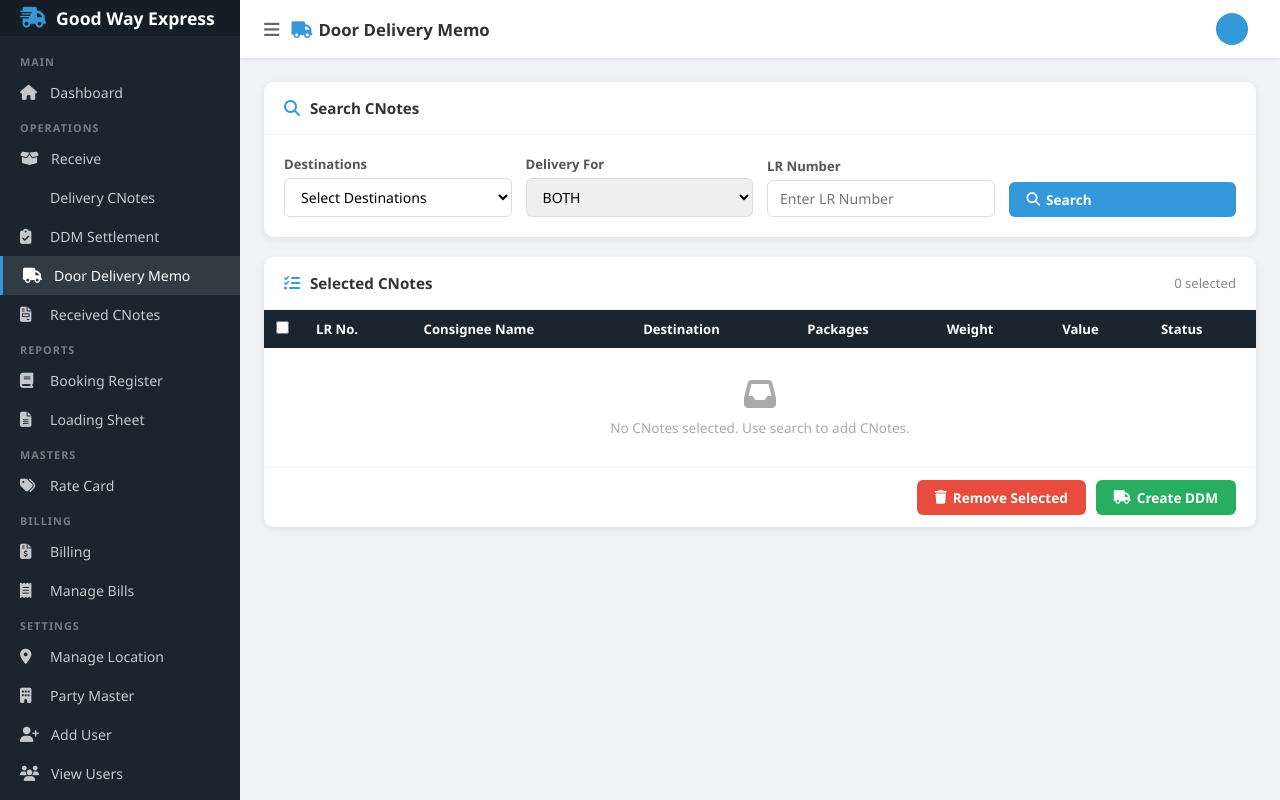
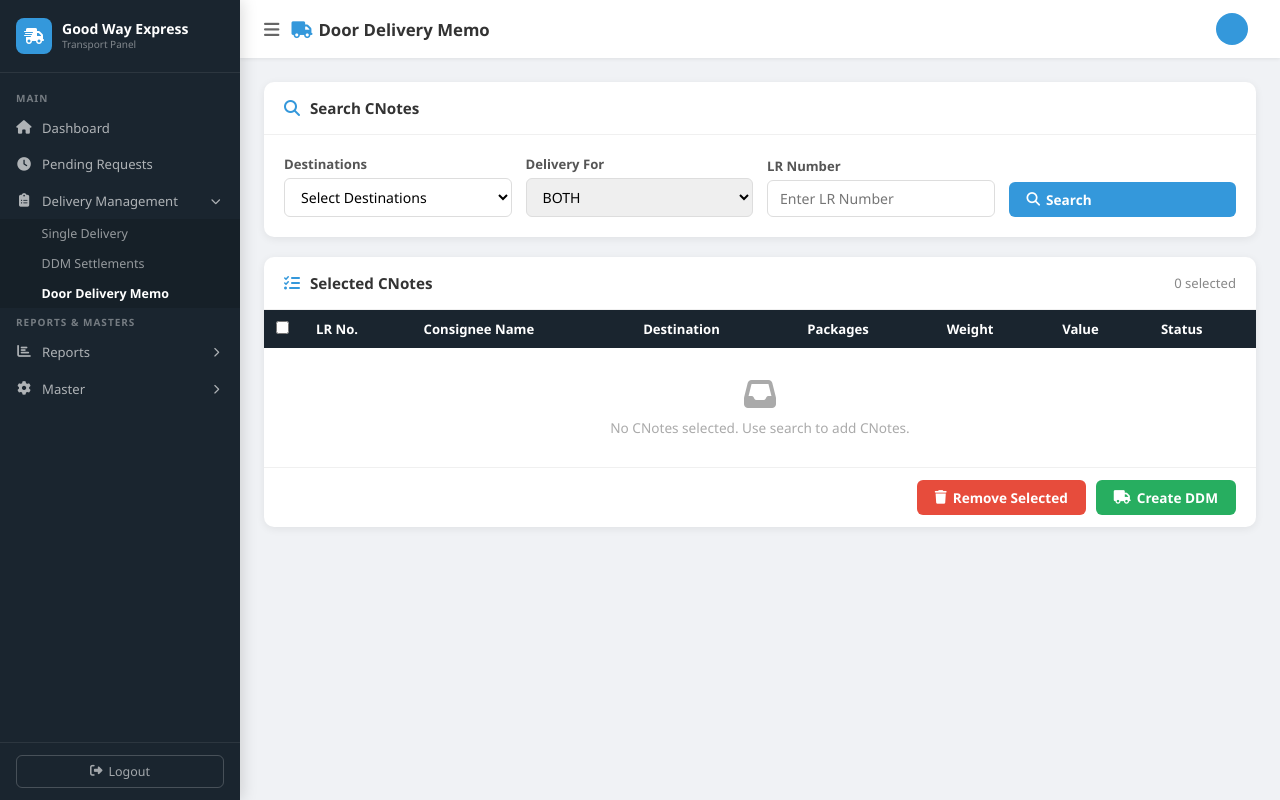
Before and after one commit to atul0786/logistics_project, a Django app: template transporter_app/templates/transporter/ddm.html in a window 1280 px wide. Run offline with Django 5.2, Linux system fonts and the light colour scheme; the template is opened without the code that fills it, so the values that code supplies are empty.

Commit message:
Update ddm.html

```diff
--- a/transporter_app/templates/transporter/ddm.html
+++ b/transporter_app/templates/transporter/ddm.html
@@ -20,40 +20,31 @@
 * { margin: 0; padding: 0; box-sizing: border-box; font-family: 'Segoe UI', Tahoma, Geneva, Verdana, sans-serif; }
 
 /* ===== SIDEBAR ===== */
-.sidebar {
-    position: fixed; top: 0; left: 0; height: 100vh; width: var(--sidebar-width);
-    background: var(--sidebar); z-index: 1000; overflow-y: auto; transition: width .3s;
-    display: flex; flex-direction: column;
-}
-.sidebar-brand {
-    padding: 18px 20px; background: rgba(0,0,0,.2);
-    display: flex; align-items: center; gap: 10px;
-    font-size: 1.1rem; font-weight: 700; color: #fff; white-space: nowrap; overflow: hidden;
-}
-.sidebar-brand i { color: var(--primary-light); font-size: 1.3rem; min-width: 22px; }
-.sidebar-nav { flex: 1; padding: 10px 0; }
-.nav-section { padding: 8px 20px 4px; font-size: .68rem; font-weight: 600; color: rgba(255,255,255,.4); text-transform: uppercase; letter-spacing: 1px; }
-.nav-item { position: relative; }
-.nav-link {
-    display: flex; align-items: center; gap: 12px; padding: 10px 20px;
-    color: rgba(255,255,255,.75); text-decoration: none; font-size: .88rem;
-    transition: all .2s; white-space: nowrap; overflow: hidden;
-}
-.nav-link:hover, .nav-link.active { background: rgba(255,255,255,.1); color: #fff; }
-.nav-link.active { border-left: 3px solid var(--primary-light); }
-.nav-link i { min-width: 18px; font-size: .95rem; }
-.nav-toggle { margin-left: auto; font-size: .7rem; transition: transform .3s; }
-.sub-menu { display: none; background: rgba(0,0,0,.15); }
-.sub-menu .nav-link { padding-left: 52px; font-size: .84rem; }
-.sub-menu.open { display: block; }
+/* SIDEBAR */
+        .sidebar{width:240px;background:var(--primary);color:white;height:100vh;position:fixed;left:0;top:0;display:flex;flex-direction:column;z-index:1000;box-shadow:2px 0 15px rgba(0,0,0,.15);transition:width .3s;overflow-y:auto;}
+        .logo-section{padding:18px 16px;border-bottom:1px solid rgba(255,255,255,.08);}
+        .logo{display:flex;align-items:center;gap:10px;}
+        .logo-icon{width:36px;height:36px;background:var(--primary-light);border-radius:8px;display:flex;align-items:center;justify-content:center;font-size:16px;flex-shrink:0;}
+        .logo-text{font-size:14px;font-weight:700;line-height:1.2;} .logo-sub{font-size:10px;color:rgba(255,255,255,.45);}
+        .nav-section{padding:12px 0;flex:1;}
+        .nav-title{padding:6px 16px 4px;font-size:10px;color:rgba(255,255,255,.4);text-transform:uppercase;letter-spacing:1px;font-weight:600;}
+        .nav-menu{list-style:none;} .nav-item{margin:1px 0;}
+        .nav-link{display:flex;align-items:center;gap:10px;padding:.55rem 1rem;color:rgba(255,255,255,.65);text-decoration:none;font-size:.82rem;transition:all .2s;}
+        .nav-link:hover{color:white;background:rgba(255,255,255,.07);}
+        .nav-link i{width:16px;text-align:center;font-size:.85rem;}
+        .sub-menu{list-style:none;background:rgba(0,0,0,.15);}
+        .sub-menu a{display:block;padding:.4rem 1rem .4rem 2.6rem;font-size:.78rem;color:rgba(255,255,255,.55);text-decoration:none;transition:color .2s;}
+        .sub-menu a:hover,.sub-menu a.active-sub{color:white;font-weight:600;}
+        .sidebar-footer{padding:12px 16px;border-top:1px solid rgba(255,255,255,.08);}
+        .logout-btn{width:100%;background:none;border:1px solid rgba(255,255,255,.2);color:rgba(255,255,255,.6);padding:.45rem;border-radius:6px;cursor:pointer;font-size:.78rem;transition:all .2s;display:flex;align-items:center;justify-content:center;gap:6px;}
+        .logout-btn:hover{background:rgba(231,76,60,.2);color:#e74c3c;border-color:#e74c3c;}
 
 /* ===== TOPBAR ===== */
 .topbar {
-    position: fixed; top: 0; left: var(--sidebar-width); right: 0;
+    position: fixed; top: 0; left: 240px; right: 0;
     height: var(--topbar-height); background: #fff; z-index: 999;
     display: flex; align-items: center; justify-content: space-between;
     padding: 0 24px; box-shadow: 0 1px 4px rgba(0,0,0,.08);
-    transition: left .3s;
 }
 .topbar-title { font-size: 1.05rem; font-weight: 600; color: #333; }
 .topbar-right { display: flex; align-items: center; gap: 14px; }
@@ -62,11 +53,10 @@
 
 /* ===== MAIN CONTENT ===== */
 .main-content {
-    margin-left: var(--sidebar-width);
+    margin-left: 240px;
     padding-top: var(--topbar-height);
     min-height: 100vh;
     background: #f0f2f5;
-    transition: margin-left .3s;
 }
 .content-area { padding: 24px; }
 
@@ -208,9 +198,9 @@ tr:last-child td { border-bottom: none; }
 
 .error-msg { color: var(--secondary); font-size: .78rem; margin-top: 3px; }
 
-@media (max-width: 768px) {
+@media (max-width: 900px) {
     .sidebar { width: 0; overflow: hidden; }
-    .sidebar.open { width: var(--sidebar-width); }
+    .sidebar.open { width: 240px; }
     .topbar { left: 0; }
     .main-content { margin-left: 0; }
 }
@@ -218,104 +208,80 @@ tr:last-child td { border-bottom: none; }
 </head>
 <body>
 
-<!-- Sidebar (unchanged) -->
-<aside class="sidebar" id="sidebar">
-    <div class="sidebar-brand">
-        <i class="fas fa-truck-fast"></i>
-        <span>Good Way Express</span>
+<!-- ═══ SIDEBAR ═══ -->
+<div class="sidebar" id="sidebar">
+    <div class="logo-section">
+        <div class="logo">
+            <div class="logo-icon"><i class="fas fa-shipping-fast"></i></div>
+            <div>
+                <div class="logo-text">Good Way Express</div>
+                <div class="logo-sub">Transport Panel</div>
+            </div>
+        </div>
     </div>
-    <nav class="sidebar-nav">
-        <div class="nav-section">Main</div>
-        <div class="nav-item">
-            <a href="{% url 'transporter:home' %}" class="nav-link">
-                <i class="fas fa-home"></i><span>Dashboard</span>
-            </a>
-        </div>
-        <div class="nav-section">Operations</div>
-        <div class="nav-item">
-            <a href="{% url 'transporter:receive' %}" class="nav-link">
-                <i class="fas fa-box-open"></i><span>Receive</span>
-            </a>
-        </div>
-        <div class="nav-item">
-            <a href="{% url 'transporter:delivery_cnotes' %}" class="nav-link">
-                <i class="fas fa-hand-holding-box"></i><span>Delivery CNotes</span>
-            </a>
-        </div>
-        <div class="nav-item">
-            <a href="{% url 'transporter:ddm_settlement' %}" class="nav-link">
-                <i class="fas fa-clipboard-check"></i><span>DDM Settlement</span>
-            </a>
-        </div>
-        <div class="nav-item">
-            <a href="#" class="nav-link active">
-                <i class="fas fa-truck"></i><span>Door Delivery Memo</span>
-            </a>
-        </div>
-        <div class="nav-item">
-            <a href="{% url 'transporter:received_cnote' %}" class="nav-link">
-                <i class="fas fa-file-invoice"></i><span>Received CNotes</span>
-            </a>
-        </div>
-        <div class="nav-section">Reports</div>
-        <div class="nav-item">
-            <a href="{% url 'transporter:all_booking_register' %}" class="nav-link">
-                <i class="fas fa-book"></i><span>Booking Register</span>
-            </a>
-        </div>
-        <div class="nav-item">
-            <a href="{% url 'transporter:loading_sheet_report' %}" class="nav-link">
-                <i class="fas fa-file-alt"></i><span>Loading Sheet</span>
-            </a>
-        </div>
-        <div class="nav-section">Masters</div>
-        <div class="nav-item">
-            <a href="{% url 'transporter:rate_card_master' %}" class="nav-link">
-                <i class="fas fa-tags"></i><span>Rate Card</span>
-            </a>
-        </div>
-        <div class="nav-section">Billing</div>
-        <div class="nav-item">
-            <a href="{% url 'transporter:billing' %}" class="nav-link">
-                <i class="fas fa-file-invoice-dollar"></i><span>Billing</span>
-            </a>
-        </div>
-        <div class="nav-item">
-            <a href="{% url 'transporter:bill_manage' %}" class="nav-link">
-                <i class="fas fa-receipt"></i><span>Manage Bills</span>
-            </a>
-        </div>
-        <div class="nav-section">Settings</div>
-        <div class="nav-item">
-            <a href="{% url 'transporter:manage_location' %}" class="nav-link">
-                <i class="fas fa-map-marker-alt"></i><span>Manage Location</span>
-            </a>
-        </div>
-        <div class="nav-item">
-            <a href="{% url 'transporter:party_master' %}" class="nav-link">
-                <i class="fas fa-building"></i><span>Party Master</span>
-            </a>
-        </div>
-        <div class="nav-item">
-            <a href="{% url 'transporter:add_user' %}" class="nav-link">
-                <i class="fas fa-user-plus"></i><span>Add User</span>
-            </a>
-        </div>
-        <div class="nav-item">
-            <a href="{% url 'transporter:view_users' %}" class="nav-link">
-                <i class="fas fa-users"></i><span>View Users</span>
-            </a>
-        </div>
-    </nav>
-    <div style="padding:16px 20px; border-top:1px solid rgba(255,255,255,.08);">
+    <div class="nav-section">
+        <div class="nav-title">Main</div>
+        <ul class="nav-menu">
+            <li class="nav-item">
+                <a href="{% url 'transporter:home' %}" class="nav-link">
+                    <i class="fas fa-home"></i><span>Dashboard</span>
+                </a>
+            </li>
+            <li class="nav-item">
+                <a href="{% url 'transporter:receive' %}" class="nav-link">
+                    <i class="fas fa-clock"></i><span>Pending Requests</span>
+                </a>
+            </li>
+            <li class="nav-item">
+                <a href="#" class="nav-link" onclick="toggleSub('sub-del',this);return false;">
+                    <i class="fas fa-clipboard-list"></i><span>Delivery Management</span>
+                    <i class="fas fa-chevron-right" id="arr-del" style="margin-left:auto;font-size:10px;transition:transform .2s;transform:rotate(90deg);"></i>
+                </a>
+                <ul class="sub-menu" id="sub-del" style="display:block;">
+                    <li><a href="{% url 'transporter:delivery_cnotes' %}">Single Delivery</a></li>
+                    <li><a href="{% url 'transporter:ddm_settlement' %}">DDM Settlements</a></li>
+                    <li><a href="{% url 'transporter:ddm' %}" class="active-sub">Door Delivery Memo</a></li>
+                </ul>
+            </li>
+        </ul>
+        <div class="nav-title">Reports &amp; Masters</div>
+        <ul class="nav-menu">
+            <li class="nav-item">
+                <a href="#" class="nav-link" onclick="toggleSub('sub-rep',this);return false;">
+                    <i class="fas fa-chart-bar"></i><span>Reports</span>
+                    <i class="fas fa-chevron-right" id="arr-rep" style="margin-left:auto;font-size:10px;transition:transform .2s;"></i>
+                </a>
+                <ul class="sub-menu" id="sub-rep" style="display:none;">
+                    <li><a href="{% url 'transporter:all_booking_register' %}">Booking Register</a></li>
+                    <li><a href="{% url 'transporter:loading_sheet_report' %}">Loading Sheet Report</a></li>
+                </ul>
+            </li>
+            <li class="nav-item">
+                <a href="#" class="nav-link" onclick="toggleSub('sub-mas',this);return false;">
+                    <i class="fas fa-cog"></i><span>Master</span>
+                    <i class="fas fa-chevron-right" id="arr-mas" style="margin-left:auto;font-size:10px;transition:transform .2s;"></i>
+                </a>
+                <ul class="sub-menu" id="sub-mas" style="display:none;">
+                    <li><a href="{% url 'transporter:rate_card_master' %}">Rate Card Master</a></li>
+                    <li><a href="{% url 'transporter:billing' %}">Billing Dealer</a></li>
+                    <li><a href="{% url 'transporter:bill_manage' %}">Bill Management</a></li>
+                    <li><a href="{% url 'transporter:manage_location' %}">Manage Location</a></li>
+                    <li><a href="{% url 'transporter:party_master' %}">Party Master</a></li>
+                    <li><a href="{% url 'transporter:add_user' %}">Add User</a></li>
+                    <li><a href="{% url 'transporter:view_users' %}">View Users</a></li>
+                </ul>
+            </li>
+        </ul>
+    </div>
+    <div class="sidebar-footer">
         <form method="post" action="{% url 'logout' %}">
             {% csrf_token %}
-            <button type="submit" style="background:none;border:none;color:rgba(255,255,255,.6);cursor:pointer;display:flex;align-items:center;gap:10px;font-size:.88rem;width:100%;padding:6px 0;">
-                <i class="fas fa-sign-out-alt"></i><span>Logout</span>
+            <button type="submit" class="logout-btn">
+                <i class="fas fa-sign-out-alt"></i> Logout
             </button>
         </form>
     </div>
-</aside>
+</div>
 
 <!-- Topbar -->
 <div class="topbar" id="topbar">
@@ -564,20 +530,18 @@ let currentDDMNo = null;
 
 // ===== Sidebar Toggle =====
 function toggleSidebar() {
-    const sidebar = document.getElementById('sidebar');
-    const topbar = document.getElementById('topbar');
-    const main = document.getElementById('mainContent');
-    sidebar.classList.toggle('open');
-    if (window.innerWidth > 768) {
-        if (sidebar.style.width === '0px' || sidebar.style.width === '') {
-            sidebar.style.width = 'var(--sidebar-width)';
-            topbar.style.left = 'var(--sidebar-width)';
-            main.style.marginLeft = 'var(--sidebar-width)';
-        } else {
-            sidebar.style.width = '0';
-            topbar.style.left = '0';
-            main.style.marginLeft = '0';
-        }
+    document.getElementById('sidebar').classList.toggle('open');
+}
+
+function toggleSub(id, el) {
+    const menu = document.getElementById(id);
+    const arr = el.querySelector('.fa-chevron-right');
+    const isOpen = menu.style.display === 'block';
+    document.querySelectorAll('.sub-menu').forEach(m => m.style.display = 'none');
+    document.querySelectorAll('[id^="arr-"]').forEach(a => a.style.transform = '');
+    if (!isOpen) {
+        menu.style.display = 'block';
+        if (arr) arr.style.transform = 'rotate(90deg)';
     }
 }
 
```
